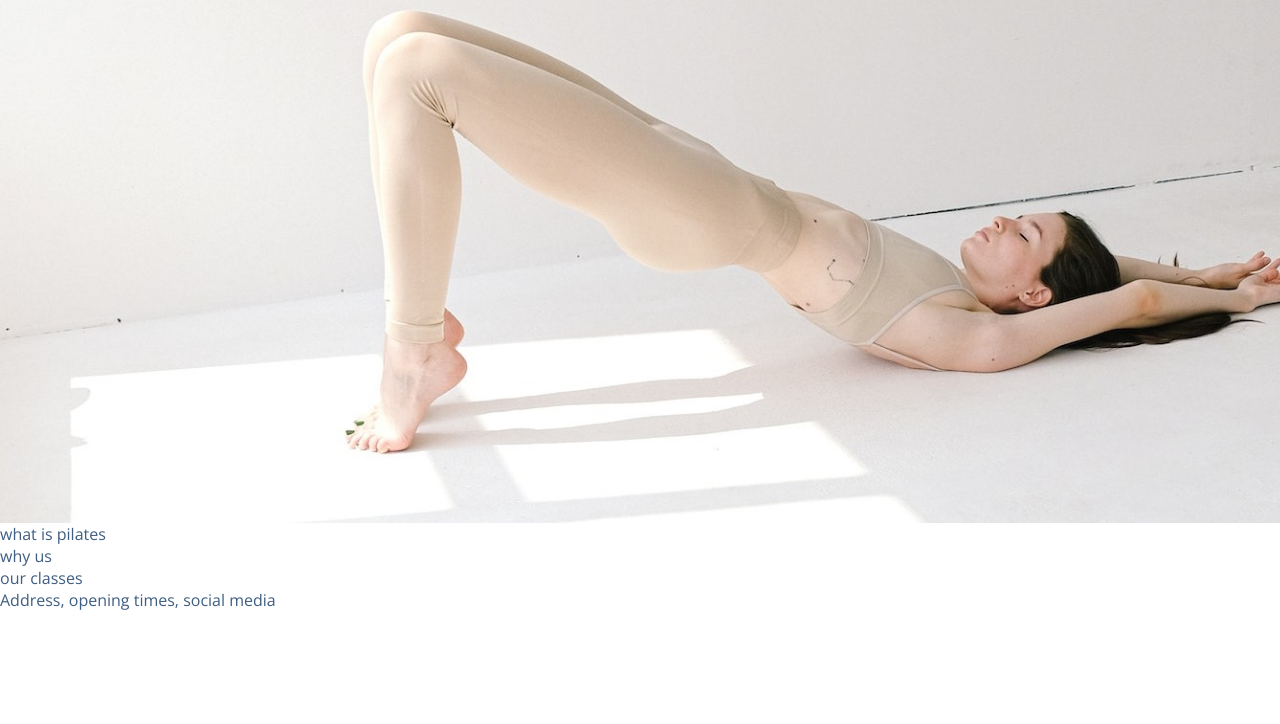
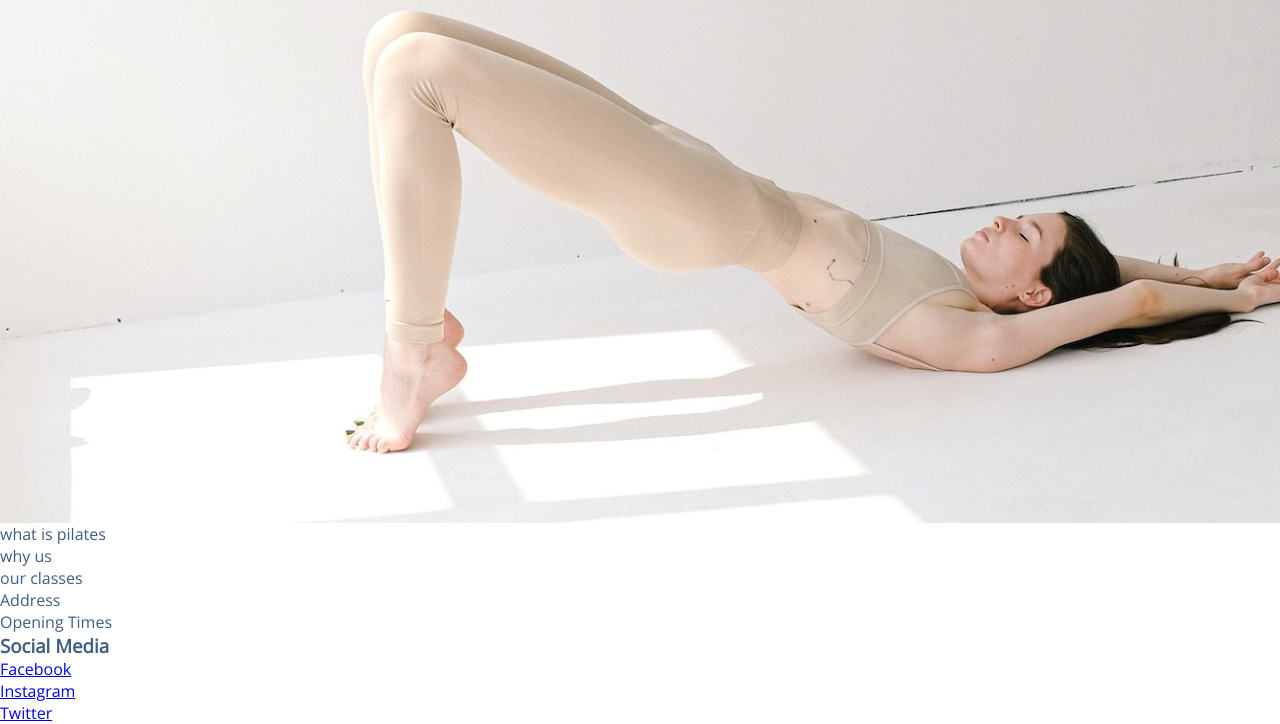
Before and after one commit to Ygallo/wellness-pilates-studio, a plain HTML site: page index.html in a window 1280 px wide. Shown: the part 77-801 px from the top of the page. Drawn offline with nearby package versions, Linux system fonts and the light colour scheme.

Commit message:
Add footer structure and social media links

```diff
--- a/index.html
+++ b/index.html
@@ -16,6 +16,7 @@
     <Header>
         <a ref="index.html">
             <h1 id="logo">Wellness Pilates Studio</h1>
+            <!--<img src="/assets/images/wps-logo.png" id="logo">-->
         </a>
         <nav>
             <ul id="menu">
@@ -41,7 +42,22 @@
     <section>why us</section>
     <section>our classes</section>
     <footer>
-        Address, opening times, social media
+        <div>Address</div>
+        <div>Opening Times</div>
+        <div>
+            <h3>Social Media</h3>
+            <ul>
+                <li>
+                    <a href="https://www.facebook.com" target="_blank" rel="nooper" aria-label="Visit our Facebook page (opens in a new tab)">Facebook</a>
+                </li>
+                <li>
+                    <a href="https://www.instagram.com" target="_blank" rel="nooper" aria-label="Visit our Instagram page (opens in a new tab)">Instagram</a>
+                </li>
+                <li>
+                    <a href="https://www.twitter.com" target="_blank" rel="nooper" aria-label="Visit our Twitter page (opens in a new tab)">Twitter</a>
+                </li>
+            </ul>
+        </div>
     </footer>
 </body>
 
```
Also changed, not shown: assets/css/style.css (+7 -0 lines), assets/images/wps-logo.png (added).
